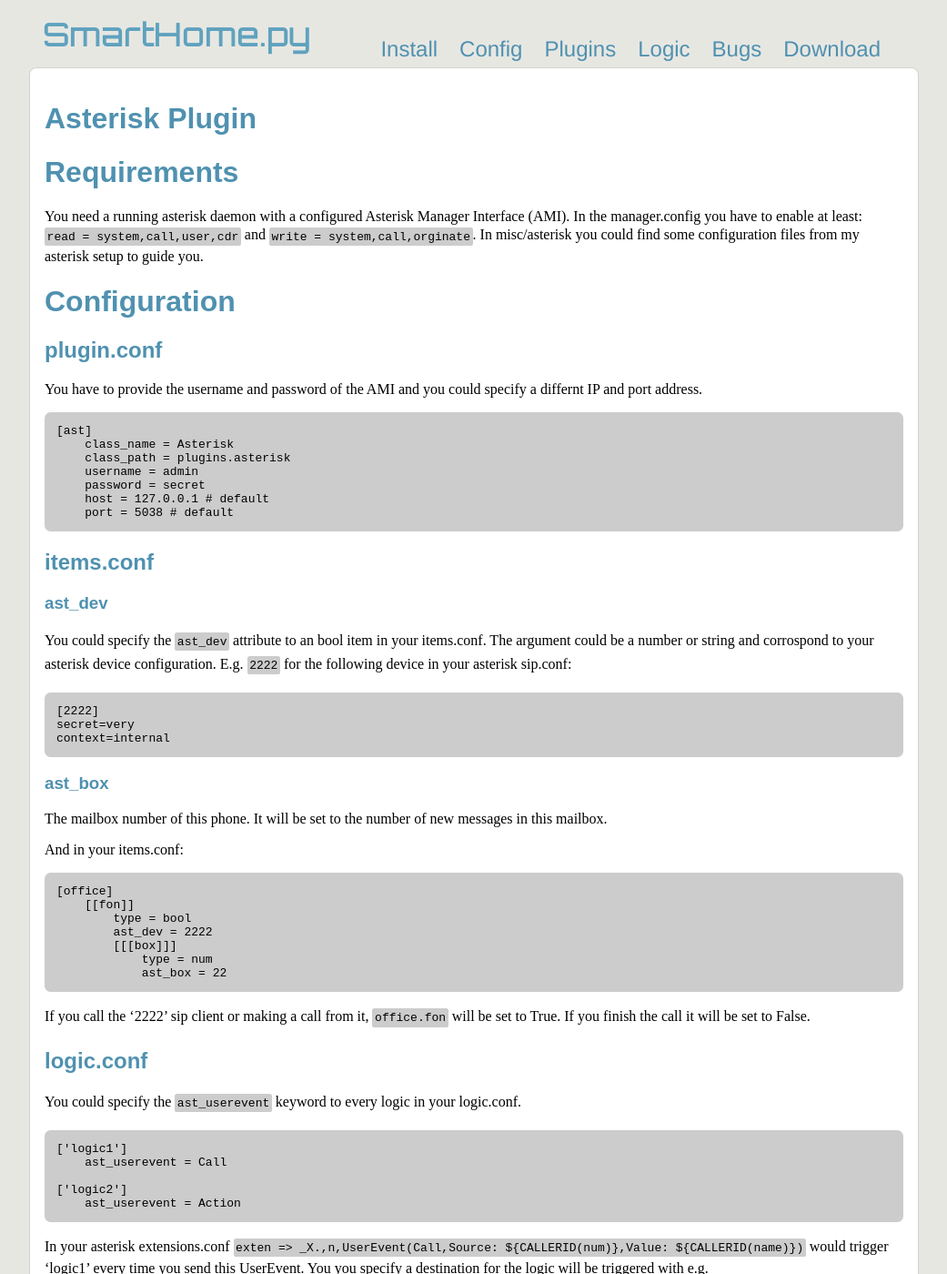
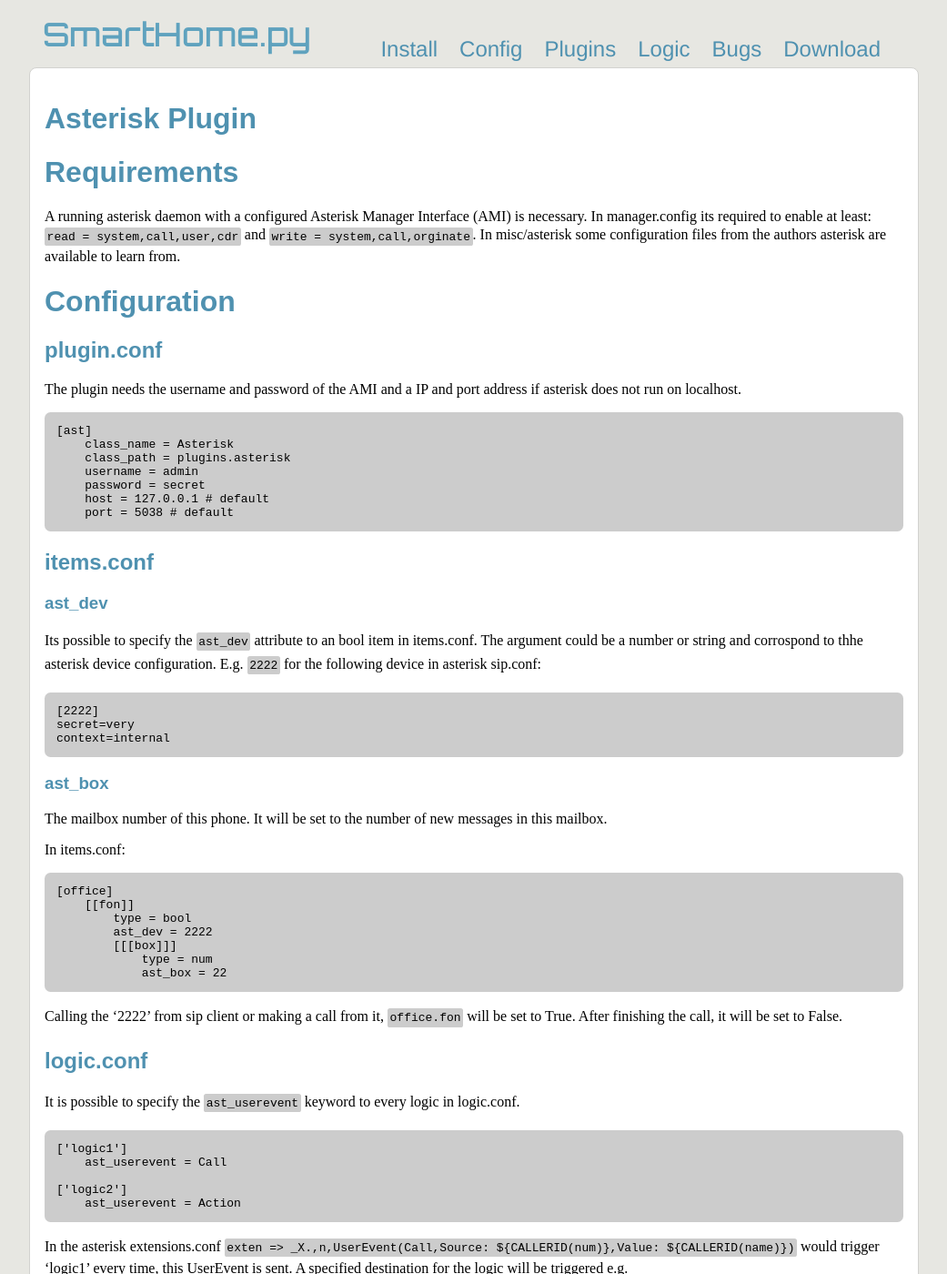
Before and after one commit to mknx/smarthome, a Jekyll site: the page built from plugins/asterisk/index.md, in a window 1280 px wide and 1400 px high. Shown: the whole window at 91% size, without its empty margins (128-1169 px from the left). Built offline with Jekyll 4.4.1, drawn with Linux system fonts in a browser that asks for light colours; Markdown is read by kramdown in place of the engine named in the settings; some of the changed text lies outside the part shown.

Commit message:
docu review asterisk plugin

```diff
--- a/plugins/asterisk/index.md
+++ b/plugins/asterisk/index.md
@@ -9,15 +9,17 @@ changed: 2011-08-08T20:58:06+0200
 
 Requirements
 ============
-You need a running asterisk daemon with a configured Asterisk Manager Interface (AMI). In the manager.config you have to enable at least: <code>read = system,call,user,cdr</code> and `write = system,call,orginate`.
-In misc/asterisk you could find some configuration files from my asterisk setup to guide you.
+A running asterisk daemon with a configured Asterisk Manager Interface (AMI) is necessary.
+In manager.config its required to enable at least:
+<code>read = system,call,user,cdr</code> and `write = system,call,orginate`.
+In misc/asterisk some configuration files from the authors asterisk are available to learn from.
 
 Configuration
 =============
 
 ## plugin.conf
 
-You have to provide the username and password of the AMI and you could specify a differnt IP and port address.
+The plugin needs the username and password of the AMI and a IP and port address if asterisk does not run on localhost.
 
 <pre>
 [ast]
@@ -33,8 +35,8 @@ You have to provide the username and password of the AMI and you could specify a
 
 ### ast_dev
 
-You could specify the `ast_dev` attribute to an bool item in your items.conf. The argument could be a number or string and corrospond to your asterisk device configuration.
-E.g. <code>2222</code> for the following device in your asterisk sip.conf:
+Its possible to specify the `ast_dev` attribute to an bool item in items.conf. The argument could be a number or string and corrospond to thhe asterisk device configuration.
+E.g. <code>2222</code> for the following device in asterisk sip.conf:
 <pre>[2222]
 secret=very
 context=internal
@@ -43,7 +45,7 @@ context=internal
 ### ast_box
 The mailbox number of this phone. It will be set to the number of new messages in this mailbox.
 
-And in your items.conf:
+In items.conf:
 <pre>
 [office]
     [[fon]]
@@ -54,12 +56,12 @@ And in your items.conf:
             ast_box = 22
 </pre>
 
-If you call the '2222' sip client or making a call from it, <code>office.fon</code> will be set to True. If you finish the call it will be set to False.
+Calling the '2222' from sip client or making a call from it, <code>office.fon</code> will be set to True. After finishing the call, it will be set to False.
 
 
 ## logic.conf
 
-You could specify the `ast_userevent` keyword to every logic in your logic.conf.
+It is possible to specify the `ast_userevent` keyword to every logic in logic.conf.
 <pre>
 ['logic1']
     ast_userevent = Call
@@ -68,8 +70,8 @@ You could specify the `ast_userevent` keyword to every logic in your logic.conf.
     ast_userevent = Action
 </pre>
 
-In your asterisk extensions.conf `exten => _X.,n,UserEvent(Call,Source: ${CALLERID(num)},Value: ${CALLERID(name)})` would trigger 'logic1' every time you send this UserEvent.
-You you specify a destination for the logic will be triggered with e.g. `exten => _X.,n,UserEvent(Call,Source: ${CALLERID(num)},Destination: Office,Value: ${CALLERID(name)})`
+In the asterisk extensions.conf `exten => _X.,n,UserEvent(Call,Source: ${CALLERID(num)},Value: ${CALLERID(name)})` would trigger 'logic1' every time, this UserEvent is sent.
+A specified destination for the logic will be triggered e.g. `exten => _X.,n,UserEvent(Call,Source: ${CALLERID(num)},Destination: Office,Value: ${CALLERID(name)})`
 
 
 Functions
@@ -77,7 +79,7 @@ Functions
 
 call(source, dest, context, callerid=None)
 ------------------------------------------
-`sh.ast.call('SIP/200', '240', 'door')` would initate a call from the SIP extention '200' to the extention '240' with the 'door' context. If you want you could provied a callerid for the call.
+`sh.ast.call('SIP/200', '240', 'door')` would initate a call from the SIP extention '200' to the extention '240' with the 'door' context. Optional a callerid for the call is usable.
 
 db_write(key, value)
 --------------------
@@ -96,5 +98,5 @@ mailbox_count(mailbox, context='default')
 
 # Log
 
-This plugin provides one logfile `sh.ast.log`. In the Visu you could show it with:
+This plugin provides a logfile `sh.ast.log`. It can be shown in the Visu by:
 `<ul data-log="Asterisk-Incoming" data-max="5" data-filter="true" data-role="listview" data-inset="true"></ul>`.
```
